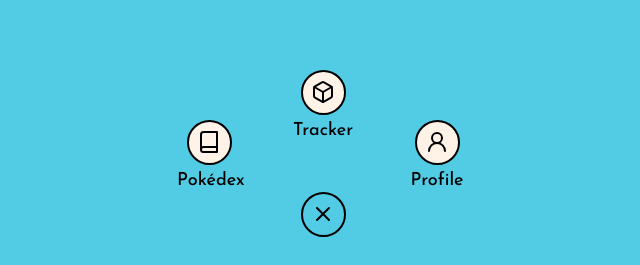
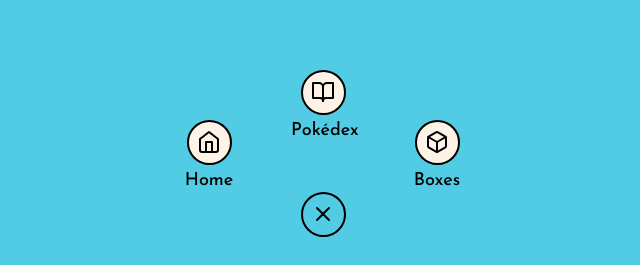
Before and after one commit to supeffective/website-beta, a Next.js app: page / in a window 1280 px wide. Both pictures are taken after a click on the button "Menu". Shown: the part 532-797 px from the top of the page, without its empty margins (317-957 px from the left). Built offline with nearby package versions, Linux system fonts and the light colour scheme.

Commit message:
refactor: generalize floating menu component

```diff
--- a/src/app/layout.tsx
+++ b/src/app/layout.tsx
@@ -6,7 +6,7 @@
 // Neobrutalism fonts:
 // import { Lexend_Mega, Public_Sans, Archivo_Black, Bebas_Neue, Maven_Pro, Reem_Kufi } from 'next/font/google'
 
-import { FloatingMenu } from '@/components/ui/floating-menu'
+import { MainMenu } from '@/components/layout/main-menu'
 import { Reem_Kufi } from 'next/font/google'
 import '../styles/globals.scss'
 
@@ -27,7 +27,7 @@
   return (
     <html lang="en" className="light">
       <body className={baseFont.className}>
-        <FloatingMenu radiusOpen={50} radiusClosed={-50} />
+        <MainMenu />
         <main className="flex min-h-screen flex-col items-center justify-between p-4">
           {children}
         </main>
--- /dev/null
+++ b/src/components/layout/main-menu.tsx
@@ -0,0 +1,27 @@
+import { BookOpenIcon, BoxIcon, HomeIcon } from "lucide-react";
+import { FloatingMenu } from "../ui/floating-menu";
+
+export function MainMenu() {
+    return (
+        <FloatingMenu radiusOpen={50} radiusClosed={-50} buttons={[
+            {
+                children: <HomeIcon />,
+                href: '/',
+                title: 'Homepage',
+                text: 'Home',
+            },
+            {
+                children: <BookOpenIcon />,
+                href: '/pokedex/national',
+                title: 'National Pokédex',
+                text: 'Pokédex',
+            },
+            {
+                children: <BoxIcon />,
+                href: '/boxes',
+                title: 'Living Dex',
+                text: 'Boxes',
+            }
+        ]} />
+    )
+}
--- a/src/components/ui/floating-menu.tsx
+++ b/src/components/ui/floating-menu.tsx
@@ -1,15 +1,29 @@
 'use client';
 
 import { cn } from "@/lib/utils";
-import { BookIcon, BoxIcon, MenuIcon, User2Icon, XIcon } from "lucide-react";
+import { MenuIcon, XIcon } from "lucide-react";
 import Link from "next/link";
 import { ReactElement, useState } from "react";
 import { Button } from "./button";
 
-export function FloatingMenu(props: { radiusOpen?: number, radiusClosed?: number }): ReactElement {
+type FloatingMenuProps = {
+    radiusOpen?: number,
+    radiusClosed?: number,
+    buttons: Array<{
+        className?: string,
+        onClick?: () => void,
+        href?: string,
+        children?: ReactElement,
+        title?: string,
+        text?: string,
+    }>
+}
+
+export function FloatingMenu(props: FloatingMenuProps): ReactElement {
     const [isOpen, setIsOpen] = useState(false)
     const radiusOpen = props.radiusOpen ?? 60;
     const radiusClosed = props.radiusClosed ?? (radiusOpen * -1);
+    const { buttons } = props;
 
     function closeMenu() {
         setIsOpen(false)
@@ -26,7 +40,7 @@
 
     function renderTrigger() {
         return (
-            <Button className="pointer-events-auto transition-transform hover:scale-110" data-testid="trigger" variant={isOpen ? "primary" : "secondary"} radius="full" size="icon"
+            <Button role="menu" title="Menu" tabIndex={0} className="pointer-events-auto transition-transform hover:scale-110" data-testid="trigger" variant={isOpen ? "primary" : "secondary"} radius="full" size="icon"
                 onClick={
                     () => setIsOpen(!isOpen)
                 }>
@@ -47,45 +61,41 @@
         }
     }
 
-    function renderLinks() {
+    function renderButtons() {
         const openClasses = "transition-all duration-300 ease-in-out opacity-100 pointer-events-auto"
         const closedClasses = "transition-all duration-300 ease-in-out opacity-0 pointer-events-none"
         const className = cn("inline-block w-[64px]", isOpen ? openClasses : closedClasses)
         const btnClasses = cn("bg-nb-white hover:bg-nb-accent transition-transform hover:scale-110")
 
-        const translate0 = cn(className, { "-translate-y-[10px] -translate-x-[30px]": isOpen, "translate-y-[20px] translate-x-0": !isOpen })
-        const translate1 = cn(className, { "-translate-y-[60px]": isOpen, "translate-y-0": !isOpen })
-        const translate2 = cn(className, { "-translate-y-[10px] translate-x-[30px]": isOpen, "translate-y-[20px] translate-x-0": !isOpen })
 
         return (
-            <div className="text-center">
-                <div className={className} style={_calculateTransform(3, 0)}>
-                    <Button radius="full" size="icon" className={btnClasses} asChild onClick={closeMenu}>
-                        <Link href="/pokedex/national" title="National Pokédex"><BookIcon /></Link>
-                    </Button>
-                    {isOpen && <div>Pokédex</div>}
-                </div>
-                <div className={className} style={_calculateTransform(3, 1)}>
-                    <Button radius="full" size="icon" className={btnClasses} asChild onClick={closeMenu}>
-                        <Link href="/boxes" title="Living Dex Tracker"><BoxIcon /></Link>
-                    </Button>
-                    {isOpen && <div>Tracker</div>}
-                </div>
-                <div className={className} style={_calculateTransform(3, 2)}>
-                    <Button radius="full" size="icon" className={btnClasses} asChild onClick={closeMenu}>
-                        <Link href="/" title="Homepage"><User2Icon /></Link>
-                    </Button>
-                    {isOpen && <div>Profile</div>}
-                </div>
-            </div>
+            <nav className="text-center">
+                {buttons?.map((btn, index) => {
+                    const child = btn.href ? <Link href={btn.href} title={btn.title}>{btn.children}</Link> : btn.children;
+                    return (
+                        <div key={`btn-${index}`} className={className} style={_calculateTransform(buttons.length, index)}>
+                            <Button tabIndex={isOpen ? 0 : -1} title={btn.title} radius="full" size="icon" className={btnClasses} asChild
+                                onClick={() => {
+                                    if (btn.onClick) {
+                                        btn.onClick()
+                                    }
+                                    closeMenu()
+                                }}>
+                                {child}
+                            </Button>
+                            {isOpen && btn.text && <div>{btn.text}</div>}
+                        </div>
+                    )
+                })}
+            </nav>
         )
     }
 
     return (
         <>
             {renderOverlay()}
-            <div className="fixed z-50 select-none bottom-0 left-0 right-0 pb-7 text-center pointer-events-none">
-                {renderLinks()}
+            <div className={cn("fixed z-50 select-none bottom-0 left-0 right-0 pb-7 text-center pointer-events-none")}>
+                {renderButtons()}
                 {renderTrigger()}
             </div>
         </>
```
